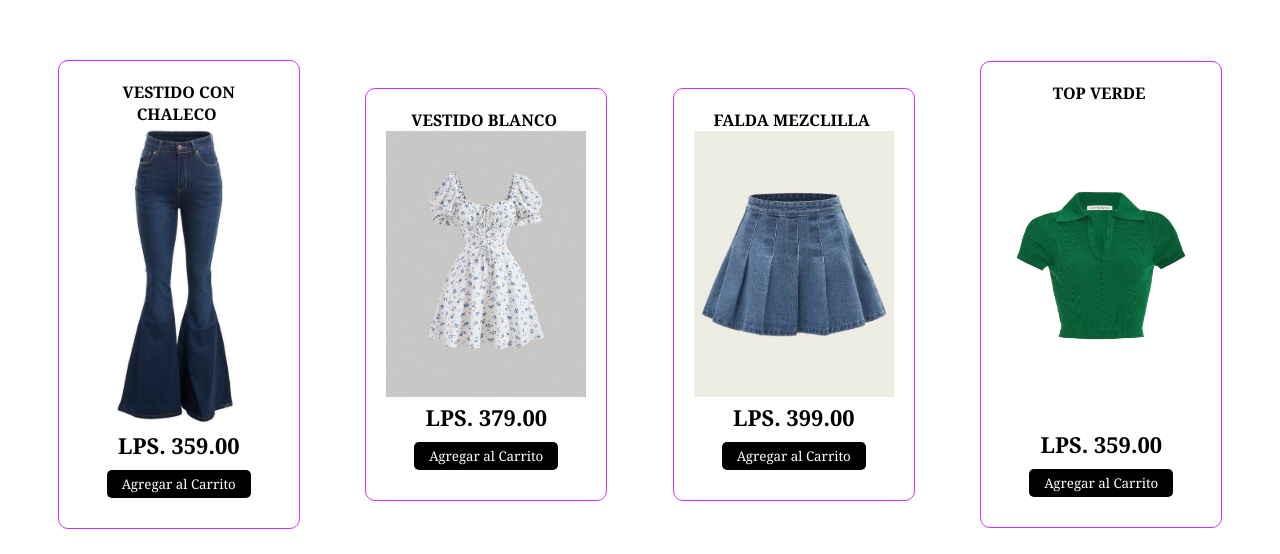
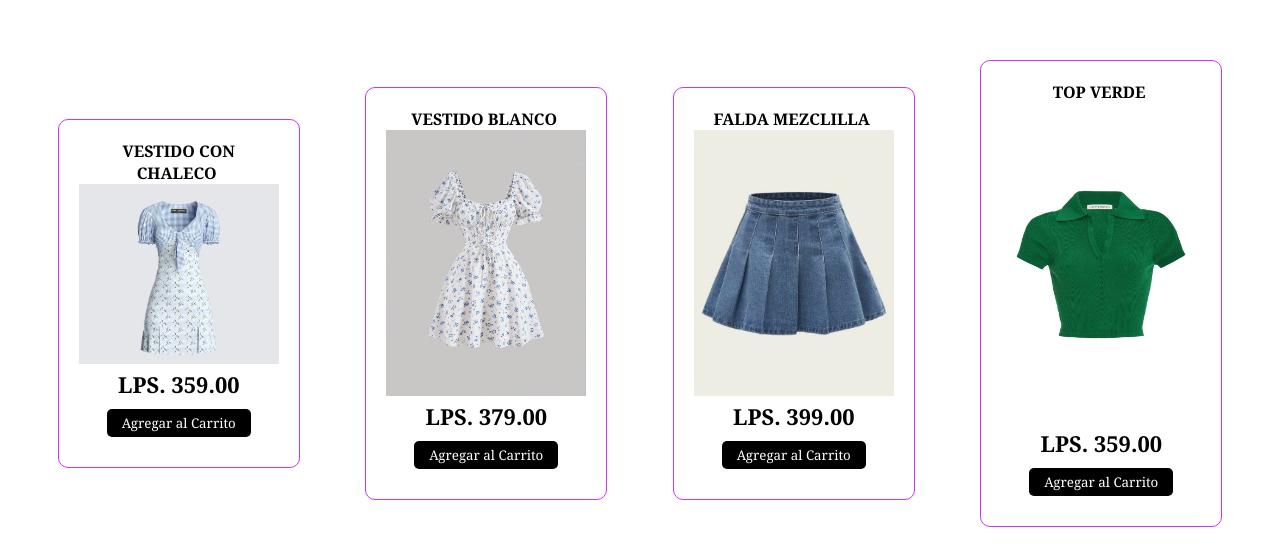
Before and after one commit to PaginaWeb2024/Tienda-camila, a plain HTML site: page index.html in a window 1280 px wide. Shown: the part 180-734 px from the top of the page. Drawn offline with Linux system fonts and the light colour scheme.

Commit message:
Update index.html

```diff
--- a/index.html
+++ b/index.html
@@ -20,7 +20,7 @@
         <div class="contenedor-items">
             <div class="item">
                 <span class="titulo-item">Vestido con chaleco&nbsp;</span>
-                <img src="https://github.com/PaginaWeb2024/Tienda-camila/blob/Ropa/Ropa/@%F0%9D%90%8D%F0%9D%90%8E%F0%9D%90%93%F0%9D%90%93%F0%9D%90%98%F0%9D%90%94%F0%9D%90%87.jpg?raw=true" alt="" class="img-item">
+                <img src="https://github.com/PaginaWeb2024/Tienda-camila/blob/Ropa/Ropa/descargar.jpg?raw=true" alt="" class="img-item">
                 <span class="precio-item">LPS. 359.00</span>
               <button class="boton-item">Agregar al Carrito</button>
           </div>
```
